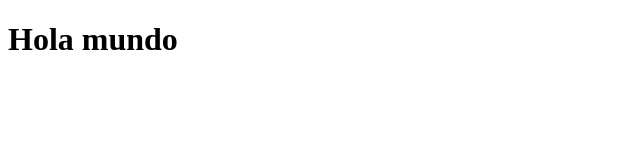
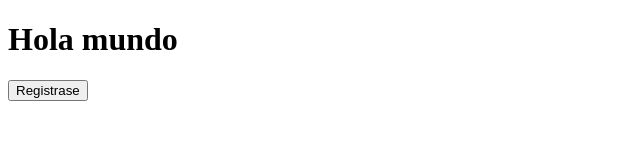
Before and after one commit to LeandroNacimento/Repositorio-MdS-II, a plain HTML site: page index.html in a window 1280 px wide. Shown: the whole page, without its empty margins (0-640 px from the left). Drawn offline with Linux system fonts and the light colour scheme.

Commit message:
feat(ui): agregar botón de registro

```diff
--- a/holaMundo.html
+++ b/index.html
@@ -7,5 +7,6 @@
 </head>
 <body>
     <h1>Hola mundo</h1>
+    <button>Registrase</button>
 </body>
 </html>
```
